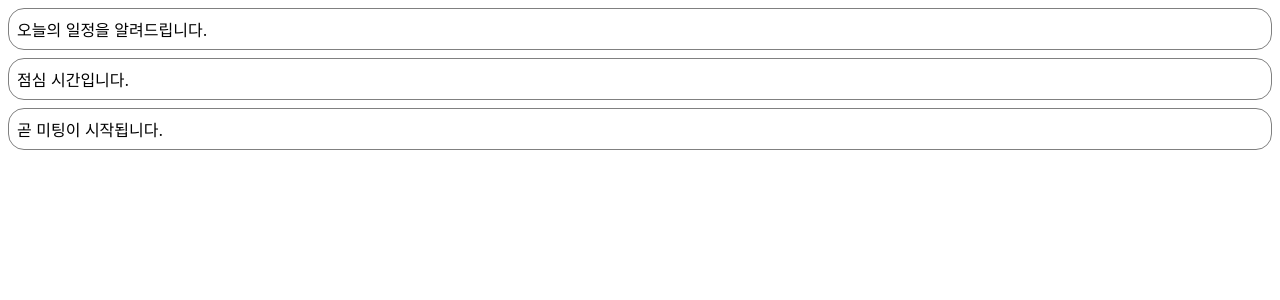
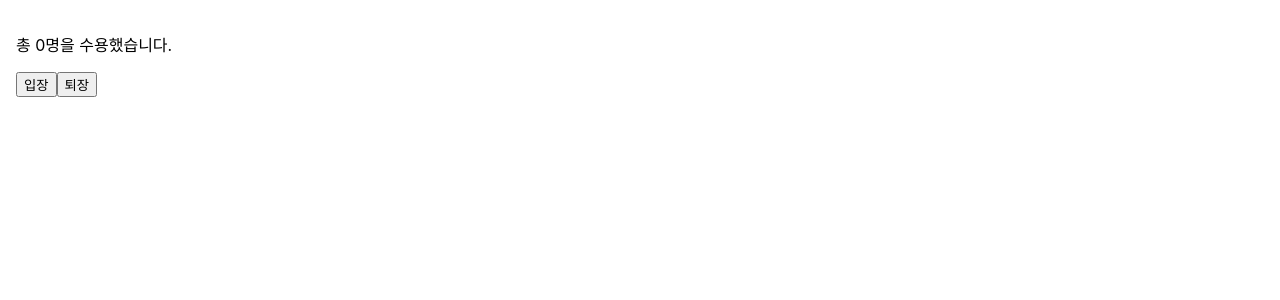
Before and after one commit to ljangwon/react-soaple, a React (Create React App) app: page / in a window 1280 px wide. Shown: the top 300 px of the page. Built offline with nearby package versions, Linux system fonts and the light colour scheme.

Commit message:
Study 7강 Hooks

```diff
--- /dev/null
+++ b/src/chapter_07/Accommodate.jsx
@@ -0,0 +1,30 @@
+import React, { useEffect, useState } from 'react'
+import useCounter from './useCounter'
+
+const MAX_CAPACITY = 10
+
+function Accommodate() {
+  const [isFull, setIsFull] = useState(false)
+  const [count, increaseCount, decreaseCount] = useCounter(0)
+
+  useEffect(() => {
+    console.log("=======")
+    console.log("useEffet() is called")
+    console.log(`isFull: ${isFull}`)
+  })
+
+  useEffect(() => {
+    setIsFull(count >= MAX_CAPACITY)
+    console.log(`Current count value: ${count}`)
+  }, [count])
+  return (
+    <div style={{padding: 16}}>
+      <p>{`총 ${count}명을 수용했습니다.`}</p>
+      <button onClick={increaseCount} disabled={isFull}>입장</button>
+      <button onClick={decreaseCount}>퇴장</button>
+      {isFull && <p style={{color: 'red'}}>정원이 가득찼습니다.</p>}
+    </div>
+  )
+}
+
+export default Accommodate
--- /dev/null
+++ b/src/chapter_07/useCounter.jsx
@@ -0,0 +1,11 @@
+import React, { useState } from 'react'
+
+function useCounter(initialValue) {
+  const [count, setCount] = useState(initialValue)
+
+  const increaseCount = () => setCount(count => count + 1)
+  const decreaseCount = () => setCount(count => Math.max(count - 1, 0))
+  return [count, increaseCount, decreaseCount]
+}
+
+export default useCounter
--- a/src/index.js
+++ b/src/index.js
@@ -7,12 +7,13 @@
 import Clock from './chapter_04/Clock';
 import CommentList from './chapter_05/CommentList';
 import NotificationList from './chapter_06/NotificationList';
+import Accommodate from './chapter_07/Accommodate';
 
 
 const root = ReactDOM.createRoot(document.getElementById('root'));
 root.render(
   <React.StrictMode>
-    <NotificationList />
+    <Accommodate />
   </React.StrictMode>
 );
 
```
